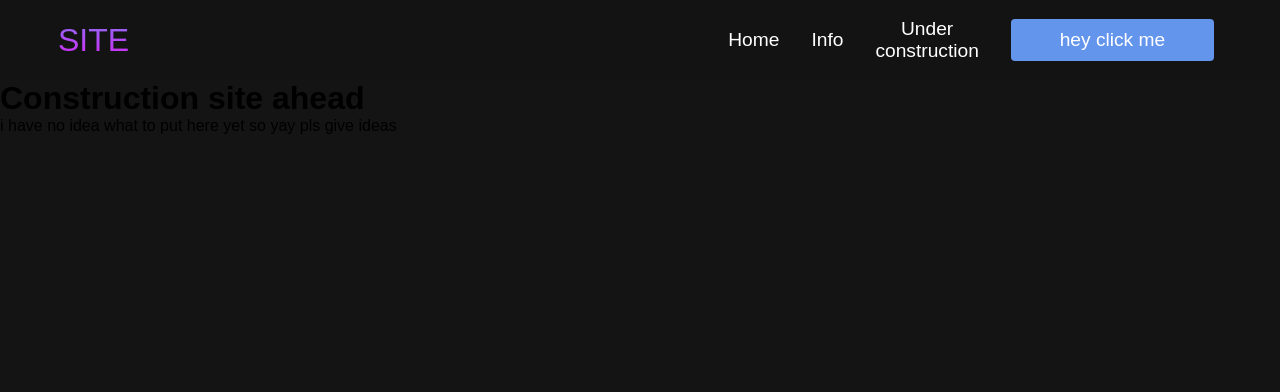
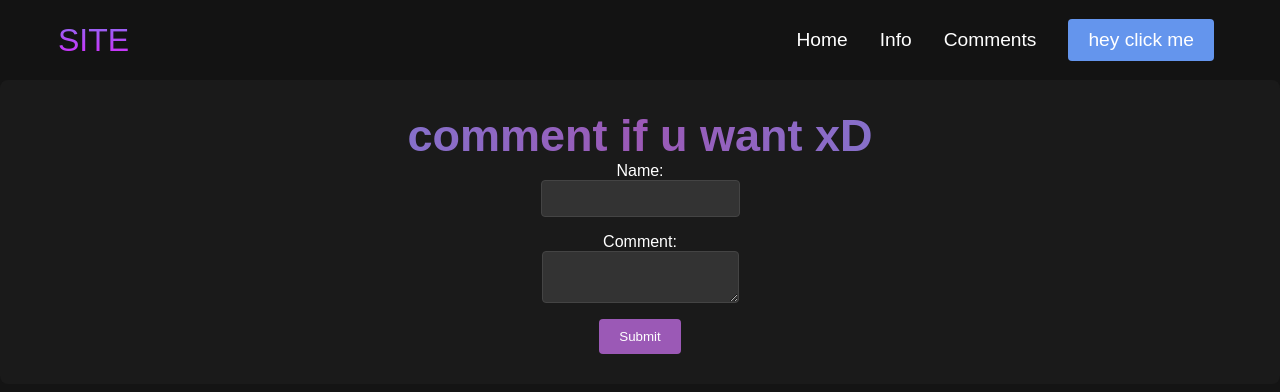
Before and after one commit to akiiyamas/site-again-under-constriction, a plain HTML site: page idkyet.html in a window 1280 px wide. Drawn offline with Linux system fonts and the light colour scheme.

Commit message:
idkyet.html

```diff
--- a/idkyet.html
+++ b/idkyet.html
@@ -3,7 +3,7 @@
 <head>
     <meta charset="UTF-8" />
     <meta name="viewport" content="width=device-width, initial-scale=1.0" />
-    <title>Products</title>
+    <title>Comments</title>
     <link rel="stylesheet" href="styles.css" />
 </head>
 <body>
@@ -24,7 +24,7 @@
                     <a href="/info.html" class="navbar__links">Info</a>
                 </li>
                 <li class="navbar__item">
-                    <a href="/idkyet.html" class="navbar__links">Under construction</a>
+                    <a href="/idkyet.html" class="navbar__links">Comments</a>
                 </li>
                 <li class="navbar__btn">
                     <a href="https://youtu.be/C6ZVGUuwGls?si=Rj2T59rebdjIkATD" class="button" target="_blank">hey click me</a>
@@ -34,11 +34,24 @@
     </nav>
 
 
-    <div class="products">
-        <h1>Construction site ahead</h1>
-        <p>i have no idea what to put here yet so yay pls give ideas</p>
+    <!-- comment section -->
+    <div class="comment-section">
+        <h3>comment if u want xD</h3>
+        <form id="comment-form" action="" method="POST">
+            <label for="name">Name:</label>
+            <input type="text" id="name" name="name" required>
+            <label for="comment">Comment:</label>
+            <textarea id="comment" name="comment" required></textarea>
+            <input type="submit" value="Submit">
+        </form>
+    </div>
 
-    </div>
+    <div id="commentsDisplay"></div>
+
+    <!-- footer -->
+    <footer class="footer__container">
+
+    </footer>
 
     <script src="app.js"></script>
 </body>
```
